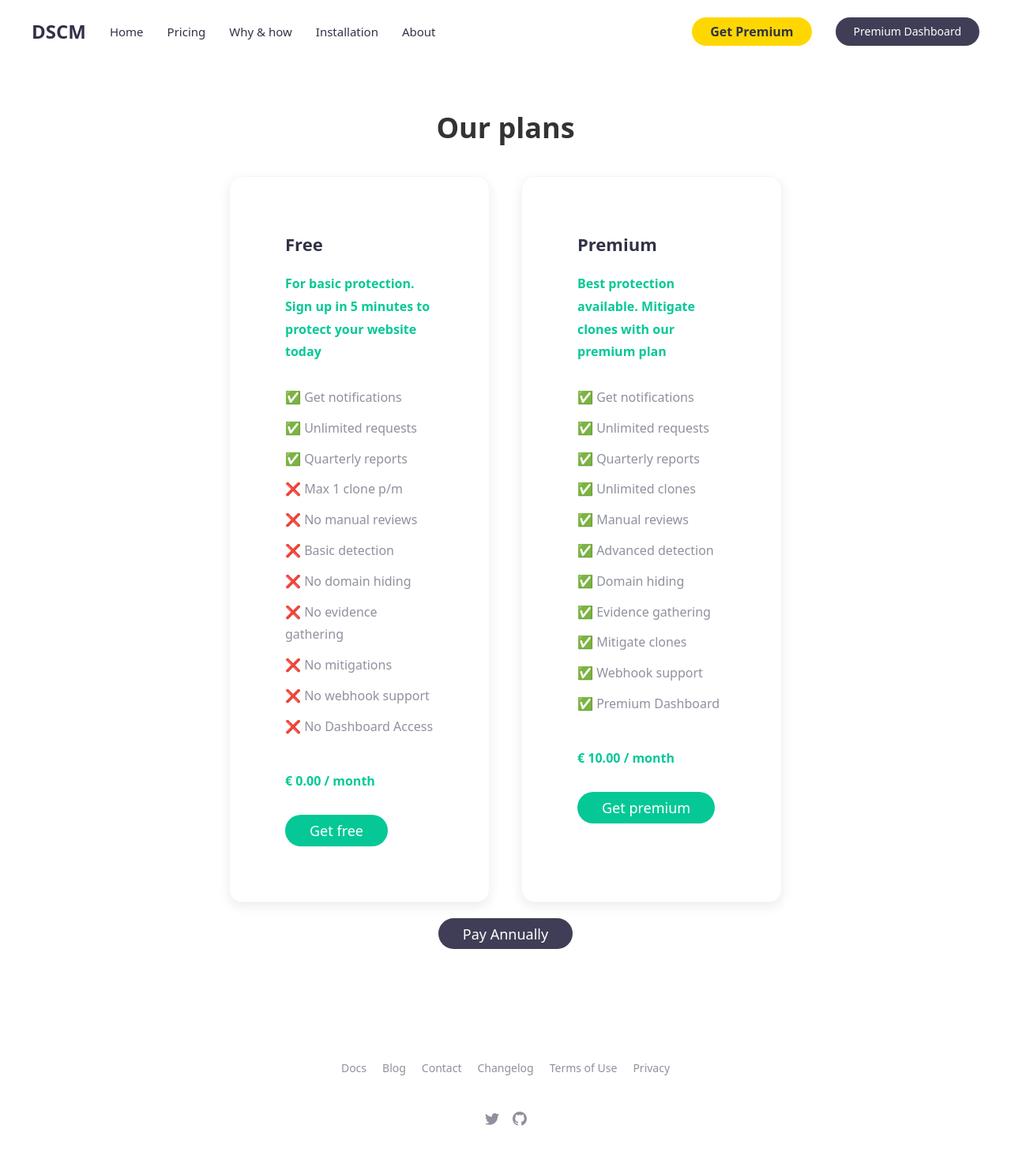
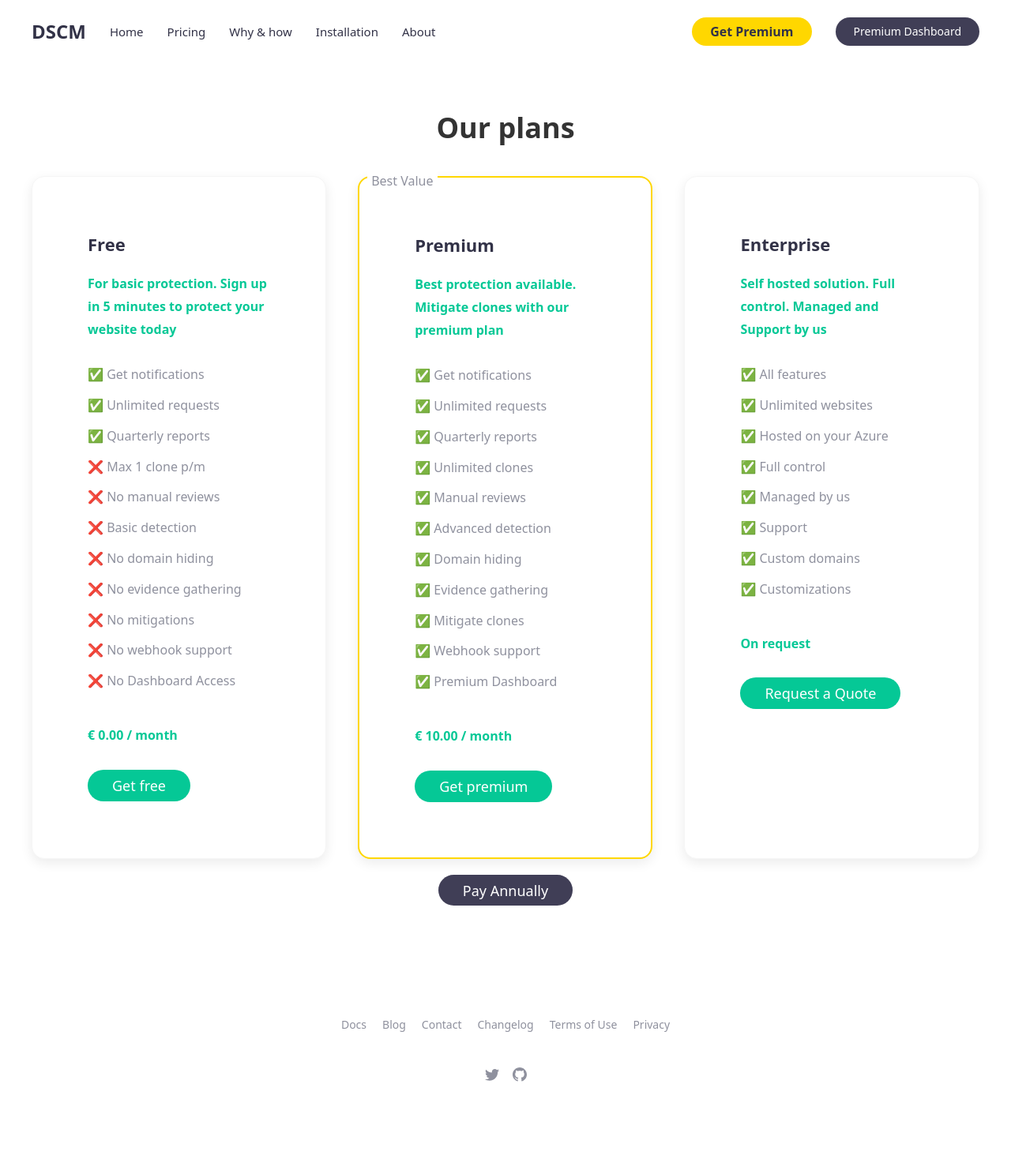
Before and after one commit to didsomeonecloneme/didsomeonecloneme.github.io, a Jekyll site: the page built from pages/pricing.md, in a window 1280 px wide. Shown: the whole page at 79% size. Built offline with Jekyll 4.4.1, drawn with Linux system fonts in a browser that asks for light colours; after the commit the page ends 1432 px from its top, so only the background shows below that.

Commit message:
Add Enterprise

```diff
--- a/_data/pricing_plans.yml
+++ b/_data/pricing_plans.yml
@@ -47,3 +47,18 @@
     - name: ✅ Premium Dashboard
       link: /docs/dashboard
   price: 10
+  recommended: true
+
+- title: Enterprise
+  desc: Self hosted solution. Full control. Managed and Support by us
+  name: enterprise
+  list:
+    - name: ✅ All features
+    - name: ✅ Unlimited websites
+    - name: ✅ Hosted on your Azure
+    - name: ✅ Full control
+    - name: ✅ Managed by us
+    - name: ✅ Support
+    - name: ✅ Custom domains
+    - name: ✅ Customizations
+  price: On request
--- a/_includes/boxes_pricing.html
+++ b/_includes/boxes_pricing.html
@@ -25,7 +25,7 @@
             {% assign doc_url = item.doc | prepend:"/docs/" | append:"/" %}
             {% assign doc = site.docs | where:"url", doc_url | first %}
             <div>
-                <div class="uk-card-large uk-card-default uk-box-shadow-medium uk-card-hover uk-card-body uk-inline border-radius-large border-xlight">
+                <div class="uk-card-large uk-card-default uk-box-shadow-medium uk-card-hover uk-card-body uk-inline border-radius-large border-xlight{% if item.recommended %} recommended{% endif %}">
                     {% if item.icon %}
                     <span data-uk-icon="icon: {{ item.icon }}; ratio: 3.4" class=""></span>
                     {% endif %}
@@ -48,7 +48,7 @@
                       <span style="color: #05c896; font-size: 16px; font-weight: bold; display: none;" id="price_{{item.name}}">{{ item.price }}</span>
                     {% endif %}
 		    <br /><br />
-		    <div id="pricing_button"><a href="/?plan={{item.name}}" id="select_{{item.name}}" class="uk-button uk-button-primary" style="font-size: 1.125rem; color: #ffffff">Get {{item.name}}</a></div>
+		    <div id="pricing_button">{% if item.name == 'enterprise' %}<a href="mailto:contact@didsomeoneclone.me?subject=Quote request for Enterprise plan" id="select_{{item.name}}" class="uk-button uk-button-primary" style="font-size: 1.125rem; color: #ffffff">Request a Quote</a>{% else %}<a href="/?plan={{item.name}}" id="select_{{item.name}}" class="uk-button uk-button-primary" style="font-size: 1.125rem; color: #ffffff">Get {{ item.name }}</a>{% endif %}</div>
                 </div>
             </div>
             {% endif %}
--- a/assets/css/main.scss
+++ b/assets/css/main.scss
@@ -106,3 +106,18 @@ iframe {
   z-index: 5;
   position: absolute;
 }
+
+.recommended {
+  border: 2px solid #ffd700; /* Change the color as needed */
+  padding: 10px; /* Adjust the padding as needed */
+  position: relative;
+}
+
+.recommended::before {
+  content: "Best Value";
+  position: absolute;
+  top: -10px; /* Adjust as needed */
+  left: 10px; /* Adjust as needed */
+  background: #fff; /* Change the color as needed */
+  padding: 0 5px; /* Adjust the padding as needed */
+}
--- a/assets/js/pricing.js
+++ b/assets/js/pricing.js
@@ -12,6 +12,7 @@ function adjustPricesBasedOnPeriod() {
     if (spans[i].id.startsWith('price_')) {
       spans[i].style.display = '';
 
+      if (spans[i].textContent !== 'On request') {
         // Get the value from the span and convert it to a number
         let price = parseFloat(spans[i].textContent);
 
@@ -22,6 +23,7 @@ function adjustPricesBasedOnPeriod() {
 
         // Add a euro sign in front of the value and '/ month' or '/ year' depending on the period value
         spans[i].textContent = '€ ' + price.toFixed(2) + (period === 'yearly' ? ' / year' : ' / month');
+      }
     }
   }
 
--- a/pages/pricing.md
+++ b/pages/pricing.md
@@ -1,6 +1,6 @@
 ---
 layout: page
-width: xsmall
+width: xmedium
 title: Pricing \| Our plans
 permalink: /pricing/
 image: /uploads/dscm_sm.png
@@ -9,7 +9,7 @@ description: If you have any questions or concerns regarding our clone detection
 
 <script src="/assets/js/pricing.js"></script>
 
-{% include boxes_pricing.html columns="2" title="" title="Our plans" %}
+{% include boxes_pricing.html columns="3" title="" title="Our plans" %}
 
 <center>
 <p>
```
Lines whose indentation alone changed are shown as unchanged.
